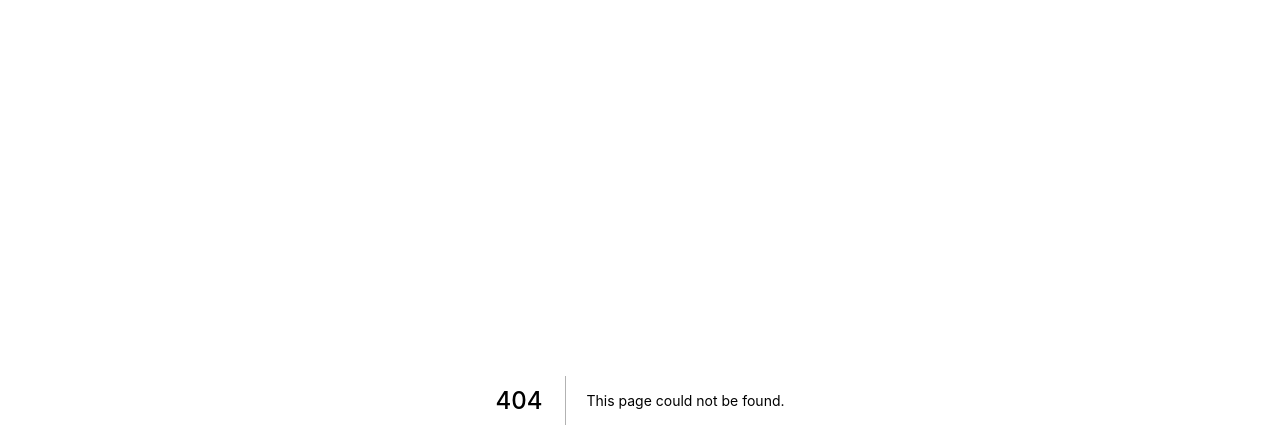
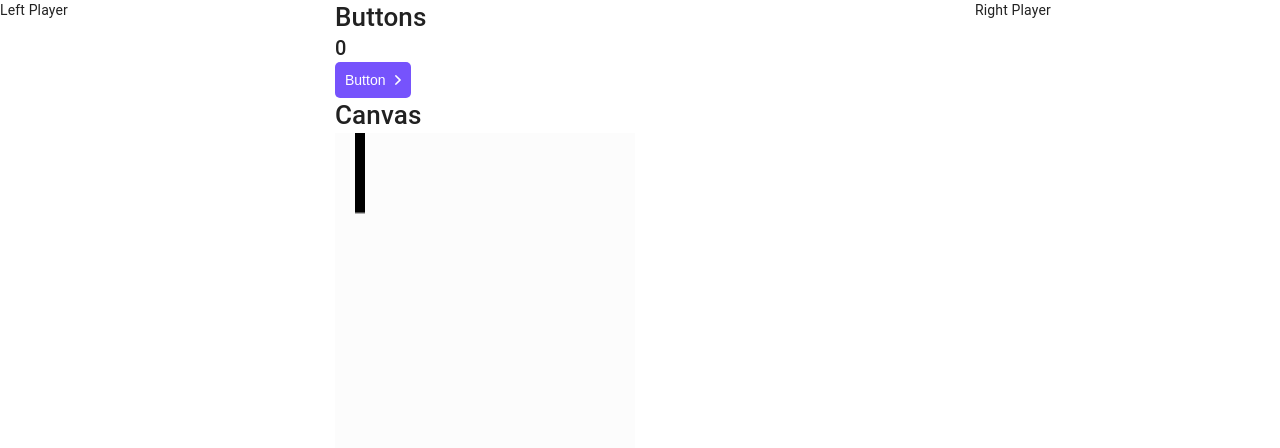
Before and after one commit to hheimerd/pong, a Next.js app in the folder frontend/: page /game_template in a window 1280 px wide. Before the commit this address had no page. Shown: the top 448 px of the page. Built offline with nearby package versions, Linux system fonts and the light colour scheme.

Commit message:
material ui template added

```diff
--- a/frontend/package.json
+++ b/frontend/package.json
@@ -13,6 +13,7 @@
     "mock": "json-server -w db.json -p 4300 -d 1750"
   },
   "dependencies": {
+    "@material-ui/core": "^4.11.4",
     "dotenv": "^10.0.0",
     "next": "11.0.1",
     "nextjs-progressbar": "^0.0.11",
--- a/frontend/pages/_app.tsx
+++ b/frontend/pages/_app.tsx
@@ -2,8 +2,21 @@ import '../styles/globals.css';
 import Head from 'next/head';
 import React from 'react';
 import {AppProps} from 'next/dist/next-server/lib/router/router';
+import theme from '../theme';
+import { ThemeProvider } from '@material-ui/core/styles';
+import CssBaseline from '@material-ui/core/CssBaseline';
 
 function MyApp({ Component, pageProps }: AppProps): JSX.Element {
+
+	React.useEffect(() => {
+		// Remove the server-side injected CSS.
+		const jssStyles = document.querySelector('#jss-server-side');
+		if (jssStyles) {
+			jssStyles.parentElement.removeChild(jssStyles);
+		}
+	}, [])
+
+
 	return <>
 		<Head>
 			<title>My Top</title>
@@ -12,7 +25,11 @@ function MyApp({ Component, pageProps }: AppProps): JSX.Element {
         <link rel="preconnect" href="https://fonts.gstatic.com" crossOrigin="true"/>
         <link href="https://fonts.googleapis.com/css2?family=Noto+Sans+KR:wght@300;400;500;700&display=swap" rel="stylesheet"/>
 		</Head>
-		<Component {...pageProps} />
+		<ThemeProvider theme={theme}>
+			{/* CssBaseline kickstart an elegant, consistent, and simple baseline to build upon. */}
+			<CssBaseline />
+			<Component {...pageProps} />
+		</ThemeProvider>
 	</>;
 }
 
--- a/frontend/pages/_document.tsx
+++ b/frontend/pages/_document.tsx
@@ -1,12 +1,26 @@
 import Document, {DocumentContext, Head, Html, Main, NextScript} from 'next/document';
 import React from 'react';
+import {ServerStyleSheets} from "@material-ui/core";
 
 
 class MyDocument extends Document {
 
 	static async getInitialProps(ctx: DocumentContext) {
-		const ininitialProps = await Document.getInitialProps(ctx);
-		return {...ininitialProps };
+		// Render app and page and get the context of the page with collected side effects.
+		const sheets = new ServerStyleSheets();
+		const originalRenderPage = ctx.renderPage;
+
+		ctx.renderPage = () => originalRenderPage({
+			enhanceApp: (App) => (props) => sheets.collect(<App {...props} />),
+		});
+
+		const initialProps = await Document.getInitialProps(ctx);
+
+		return {
+			...initialProps,
+			// Styles fragment is rendered after the app and page rendering finish.
+			styles: [...React.Children.toArray(initialProps.styles), sheets.getStyleElement()],
+		};
 	}
 
 
--- /dev/null
+++ b/frontend/pages/game_template.tsx
@@ -0,0 +1,37 @@
+import React, {useEffect, useState} from "react";
+import {Canvas, Button, Htag} from "../components";
+import useKeypress from "../hooks/useKeypress";
+
+export default function Home(): JSX.Element {
+    const [counter, setCounter] = useState<number>(0);
+    const [offsetY, setOffsetY] = useState<number>(0);
+
+    useEffect(() => {
+        console.log('Counter: ' + counter);
+    });
+
+    useKeypress('ArrowLeft', () => {
+        console.log('you pressed ArrowLeft!')
+        setOffsetY(offsetY => offsetY + 2);
+        console.log('you pressed ArrowRight, new_offsetY: ' + offsetY)
+    }, offsetY);
+
+    useKeypress('ArrowRight', () => {
+        setOffsetY(offsetY => offsetY - 2);
+        console.log('you pressed ArrowRight, new_offsetY: ' + offsetY)
+    }, offsetY);
+
+    return (
+        <div className="wrapper">
+        <div className="leftplayer">Left Player</div>
+    <div className="gamearea">
+    <Htag tag='h1'>Buttons</Htag>
+        <Htag tag='h3'>{counter}</Htag>
+        <Button appearance='primary' arrow='right' onClick={() => setCounter(x => x + 1)}>Button</Button>
+    <Htag tag='h1'>Canvas</Htag>
+        <Canvas size="medium" offsetY={offsetY}/>
+    </div>
+    <div className="rightplayer">Right Player</div>
+    </div>
+);
+}
--- /dev/null
+++ b/frontend/theme.ts
@@ -0,0 +1,22 @@
+import { createMuiTheme } from '@material-ui/core/styles';
+import { red } from '@material-ui/core/colors';
+
+// Create a theme instance.
+const theme = createMuiTheme({
+    palette: {
+        primary: {
+            main: '#556cd6',
+        },
+        secondary: {
+            main: '#19857b',
+        },
+        error: {
+            main: red.A400,
+        },
+        background: {
+            default: '#fff',
+        },
+    },
+});
+
+export default theme;
```
Also changed, not shown: frontend/pages/index.tsx (+14 -34 lines), 1 other file (tests, documents, lock files or other folders).
